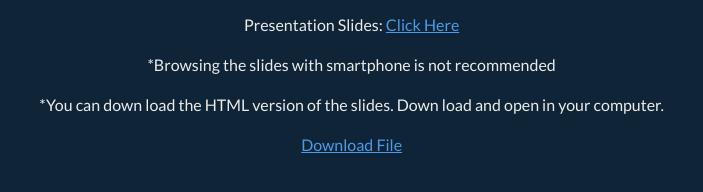
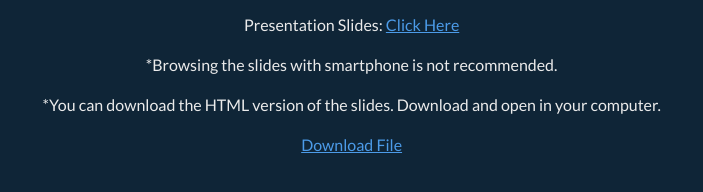
Before and after one commit to masato-terai/JSLARF, a plain HTML site: page index.html in a window 1280 px wide. Shown: the part 422-614 px from the top of the page, 9-712 px from the left. Drawn offline with Linux system fonts and the light colour scheme.

Commit message:
Update index.html

```diff
--- a/index.html
+++ b/index.html
@@ -31,8 +31,8 @@
         <ul>
             <p>twitter: <a href='https://twitter.com/uniquefreshman' title=''><font color="DeepSkyBlue">@uniquefreshman</font></a></p>
             <p>Presentation Slides: <a href="./The4thJSLARFMeeting_20230701.html">Click Here</a></p>
-            <p>*Browsing the slides with smartphone is not recommended</p>
-            <p>*You can down load the HTML version of the slides. Down load and open in your computer.</p>
+            <p>*Browsing the slides with smartphone is not recommended.</p>
+            <p>*You can download the HTML version of the slides. Download and open in your computer.</p>
             <a href="./The4thJSLARFMeeting_20230701.html" download>Download File</a>
         </ul>
     </div>
```
